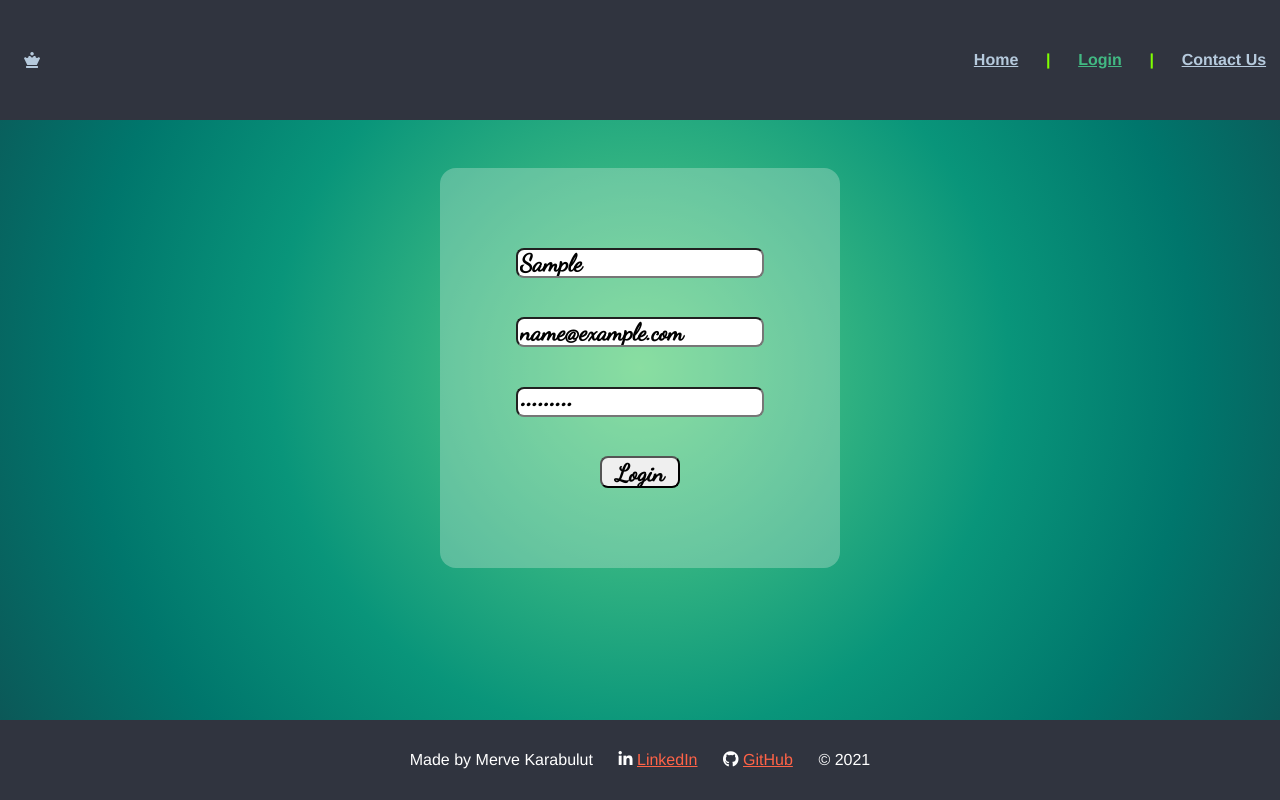
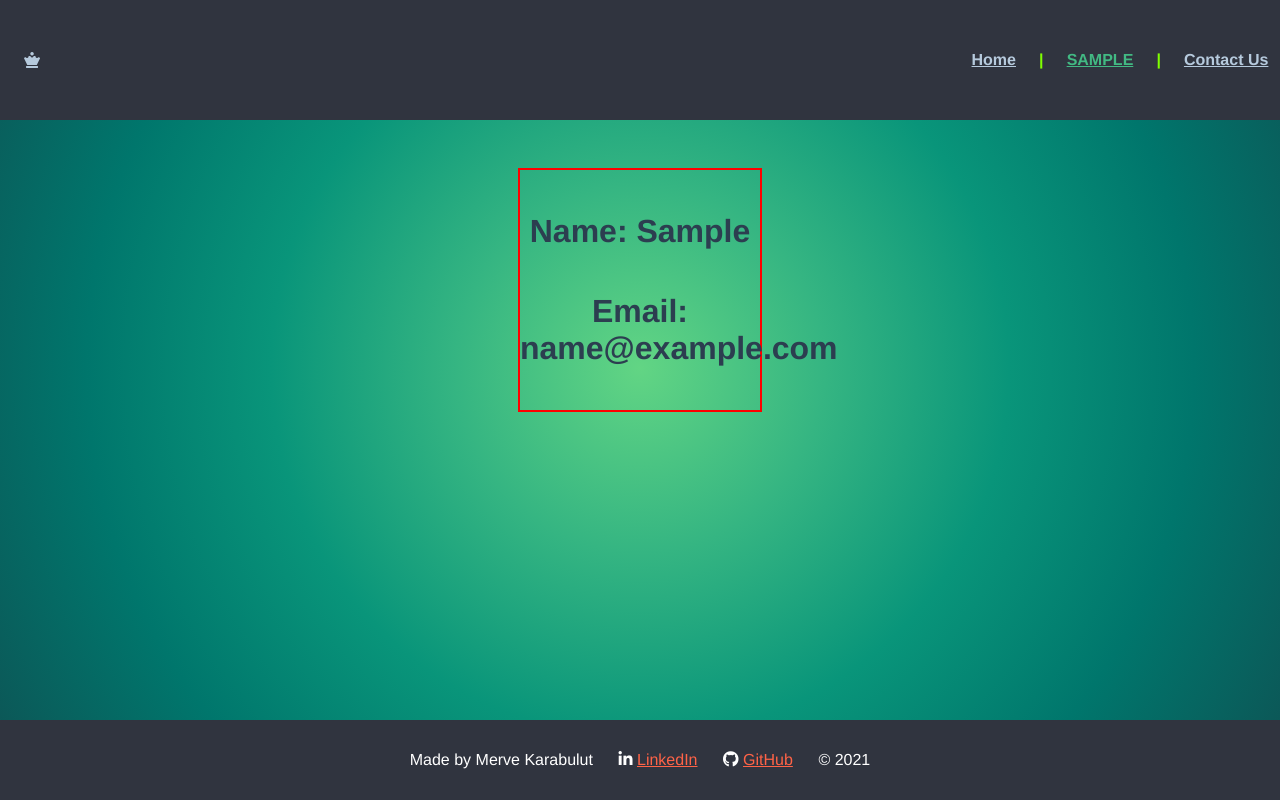
Before and after one commit to mervekrblt/vue-spa, a Vue app in the folder project/: page /login in a window 1280 px wide. Both pictures are taken after typing "Sample", "name@example.com", "Sample123" into the empty fields and a click on the button "Login". Built offline with nearby package versions, Linux system fonts and the light colour scheme.

Commit message:
Show user info when user log in

```diff
--- a/project/src/components/Header.vue
+++ b/project/src/components/Header.vue
@@ -1,4 +1,6 @@
 <script>
+  import {mapState} from 'vuex'
+
   export default {
     name: 'Header',
     data() {
@@ -9,11 +11,21 @@
       }
     },
 
+    computed: {
+      ...mapState(['user', 'logedIn']),
+    },
+
     methods: {
       changePath() {
         const newPath = this.$route.name
         //console.log(newPath)
         this.path = newPath
+      },
+      //
+      showUserName(){
+        if(this.logedIn){
+          return this.user.name.toUpperCase()
+        }else return "Login"
       }
     },
   }
@@ -28,10 +40,10 @@
     </div>
     <div>
       <div @click="changePath()" id="right">
-      <router-link to="/">Home</router-link>|
-      <router-link to="/login">Login</router-link>|
-      <router-link to="/contact-us">Contact Us</router-link>
-    </div>
+        <router-link to="/">Home</router-link>|
+        <router-link to="/login"> {{ showUserName() }} </router-link>|
+        <router-link to="/contact-us">Contact Us</router-link>
+      </div>
     </div>
 
 
@@ -62,7 +74,7 @@
     width: 20vh;
   }
 
-    #right {
+  #right {
     display: flex;
     align-items: center;
     color: chartreuse;
--- a/project/src/store/index.js
+++ b/project/src/store/index.js
@@ -6,17 +6,26 @@ Vue.use(Vuex)
 export default new Vuex.Store({
   state: {
     user:{},
+    logedIn: false,
   },
   mutations: {
     SET_USER(state,data){
       state.user=data
     },
+    SET_LOGIN(state,data){
+      state.logedIn=data
+      //console.log(state.logedIn)
+      //console.log("??")
+    },
   },
   actions: {
     setUser({commit}, state){
-      console.log("oldu")
+      //console.log("oldu")
       commit('SET_USER', state)
     },
+    userLogIn({commit}, state){
+      commit('SET_LOGIN', state)
+    }
   },
   modules: {
   }
--- a/project/src/views/Login.vue
+++ b/project/src/views/Login.vue
@@ -10,36 +10,47 @@ export default {
       name: "",
       email: "",
       password:"",
-      logedIn: false
     }
   },
   computed: {
-    ...mapState(['user']),
+    ...mapState(['user', 'logedIn']),
   },
   methods: {
-    ...mapActions(['setUser']),
+    ...mapActions(['setUser', 'userLogIn']),
 
     login(){
       const params={
-          name:this.name,
-          email:this.email,
-          password:this.password
+          name: this.name,
+          email: this.email,
         }
         this.setUser(params)
-        console.log(this.user)
-    }
+        //console.log(this.user)
+
+        //hide login form with v-if="!this.logedIn"
+        this.userLogIn(true)
+        //console.log(this.logedIn)
+
+    },
+
+
   },
 }
 </script>
 
 <template>
     <div class="login">
-    <form>
+
+    <form v-if="!this.logedIn">
       <input v-model="name" type="text"  placeholder="name">
       <input v-model="email" type="email"  required placeholder="email">
       <input v-model="password" type="password"  required placeholder="password">
-      <button type="submit" @click.prevent="login()">Login</button>
+      <button type="submit" @click.prevent="login()" >Login</button>
     </form>
+
+    <div v-else id="info">
+      <h1>Name: {{ user.name }} </h1>
+      <h1>Email: {{ user.email }} </h1>
+    </div>
   </div>
 
 </template>
@@ -84,4 +95,14 @@ button{
   font-weight: 600;
 }
 
+#info{
+  margin: 0 auto;
+  display: flex;
+  flex-direction: column;
+  justify-content: center;
+  border: 2px solid red;
+  width: 30vh;
+  height: 30vh;
+}
+
 </style>
```
